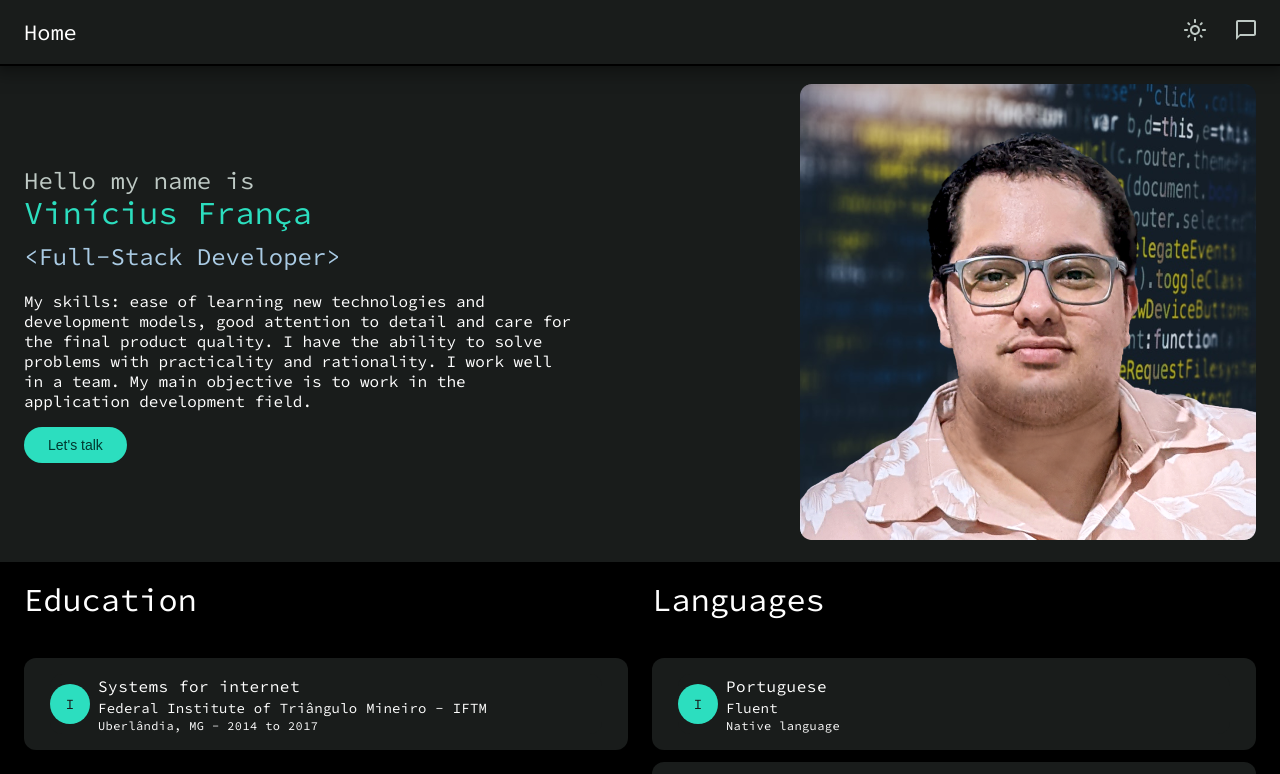
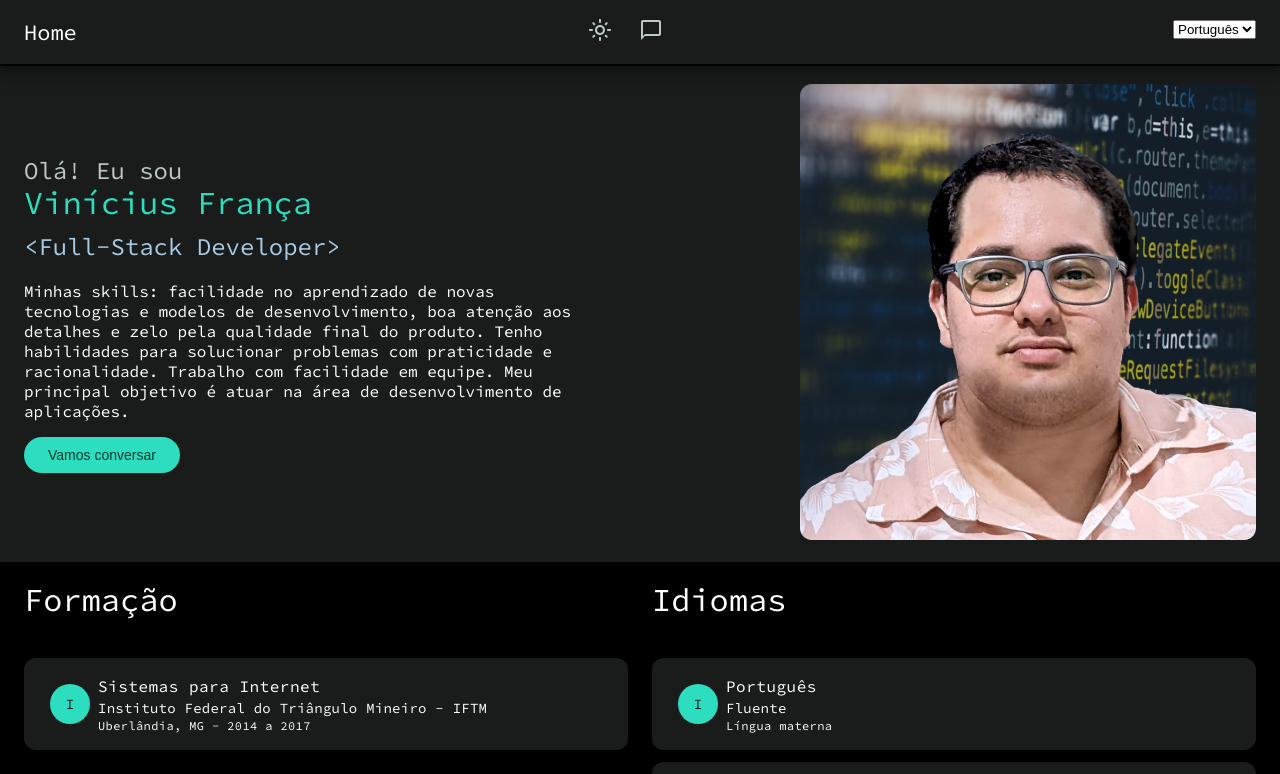
Before and after one commit to viniciusxpb/portfolio-react, a React (Create React App) app: page / in a window 1280 px wide. Shown: the top 774 px of the page. Built offline with nearby package versions, Linux system fonts and the light colour scheme.

Commit message:
not done - ajuste titulo e alteração language

```diff
--- a/public/index.html
+++ b/public/index.html
@@ -24,7 +24,7 @@
       work correctly both with client-side routing and a non-root public URL.
       Learn how to configure a non-root public URL by running `npm run build`.
     -->
-    <title>React App</title>
+    <title>Portfolio</title>
   </head>
   <body>
     <noscript>You need to enable JavaScript to run this app.</noscript>
--- a/src/App.js
+++ b/src/App.js
@@ -28,7 +28,7 @@ function App() {
     localStorage.getItem('theme') || 'light'
   );
 
-  const toggleTheme = () => {
+  const toggleTheme = (value) => {
     if (theme === 'light') {
       setTheme('dark');
     } else {
@@ -42,21 +42,45 @@ function App() {
 
   //Translations
   const { t, i18n } = useTranslation();
-  const toggleLanguage = () => {
-    const language = localStorage.getItem('language') || 'en'
-    if (language === 'pt') {
-      i18n.changeLanguage('en');
-      localStorage.setItem('language', 'en');
-    } else {
-      i18n.changeLanguage('pt');
-      localStorage.setItem('language', 'pt');
-    }
+  const languageConfig  = {
+    "defaultLanguage":"pt",
+    "languages": [
+        {
+            "name": "Português",
+            "symbol": "pt",
+        },
+        {
+          "name": "English",
+          "symbol": "en",
+      },
+    ]
+  }
+
+  const [globalLanguage, setLanguage] = useState(
+    localStorage.getItem('language') || languageConfig.defaultLanguage
+  );
+
+  const toggleLanguage = (value) => {
+    setLanguage(value);
+    // const language = localStorage.getItem('language') || languageConfig.defaultLanguage;
+    // if (language === 'pt') {
+    //   i18n.changeLanguage('en');
+    //   localStorage.setItem('language', 'en');
+    // } else {
+    //   i18n.changeLanguage('pt');
+    //   localStorage.setItem('language', 'pt');
+    // }
   };
+  useEffect(() => {
+    localStorage.setItem('globalLanguage', globalLanguage);
+    i18n.changeLanguage(globalLanguage);
+    localStorage.setItem('language', globalLanguage);
+  }, [globalLanguage]);
 
   return (
     <div className={`App ${theme}`}>
 
-      <Header toggleTheme={toggleTheme} toggleLanguage={toggleLanguage} />
+      <Header toggleTheme={toggleTheme} toggleLanguage={toggleLanguage} locales = {languageConfig} selectedL = {globalLanguage}/>
 
       <GlobalWrapper>
         <Person />
--- a/src/components/HeaderComponent.js
+++ b/src/components/HeaderComponent.js
@@ -1,6 +1,19 @@
 import styles from './Header.module.css'
+import { useState,useEffect } from 'react';
 
 const Header = (props) => {
+
+    const [selectedFruit, setSelectedFruit] = useState('pt');
+
+    const changedSelect = (value) => {
+
+        setSelectedFruit(value);
+        props.toggleLanguage(value);
+      };
+
+      useEffect(() => {
+        setSelectedFruit(props.selectedL);
+      }, []);
 
 
 
@@ -17,6 +30,14 @@ const Header = (props) => {
                     <svg onClick={() => props.toggleLanguage()} width="20" height="20" viewBox="0 0 20 20" fill="inherit" xmlns="http://www.w3.org/2000/svg"><path _ngcontent-ng-c4264086591="" d="M18 0H2C0.9 0 0 0.9 0 2V20L4 16H18C19.1 16 20 15.1 20 14V2C20 0.9 19.1 0 18 0ZM18 14H4L2 16V2H18V14Z" fill="inherit"></path></svg>
 
                 </div>
+
+                <div>
+                <select value={selectedFruit} onChange={e => changedSelect(e.target.value)}>
+                    {props.locales.languages.map(item => (
+                        <option value={item.symbol}>{item.name}</option>
+                    ))}
+                </select>
+                </div>
             </div>
         </div>
         <div className={styles['Header_adjuster']} />
```
